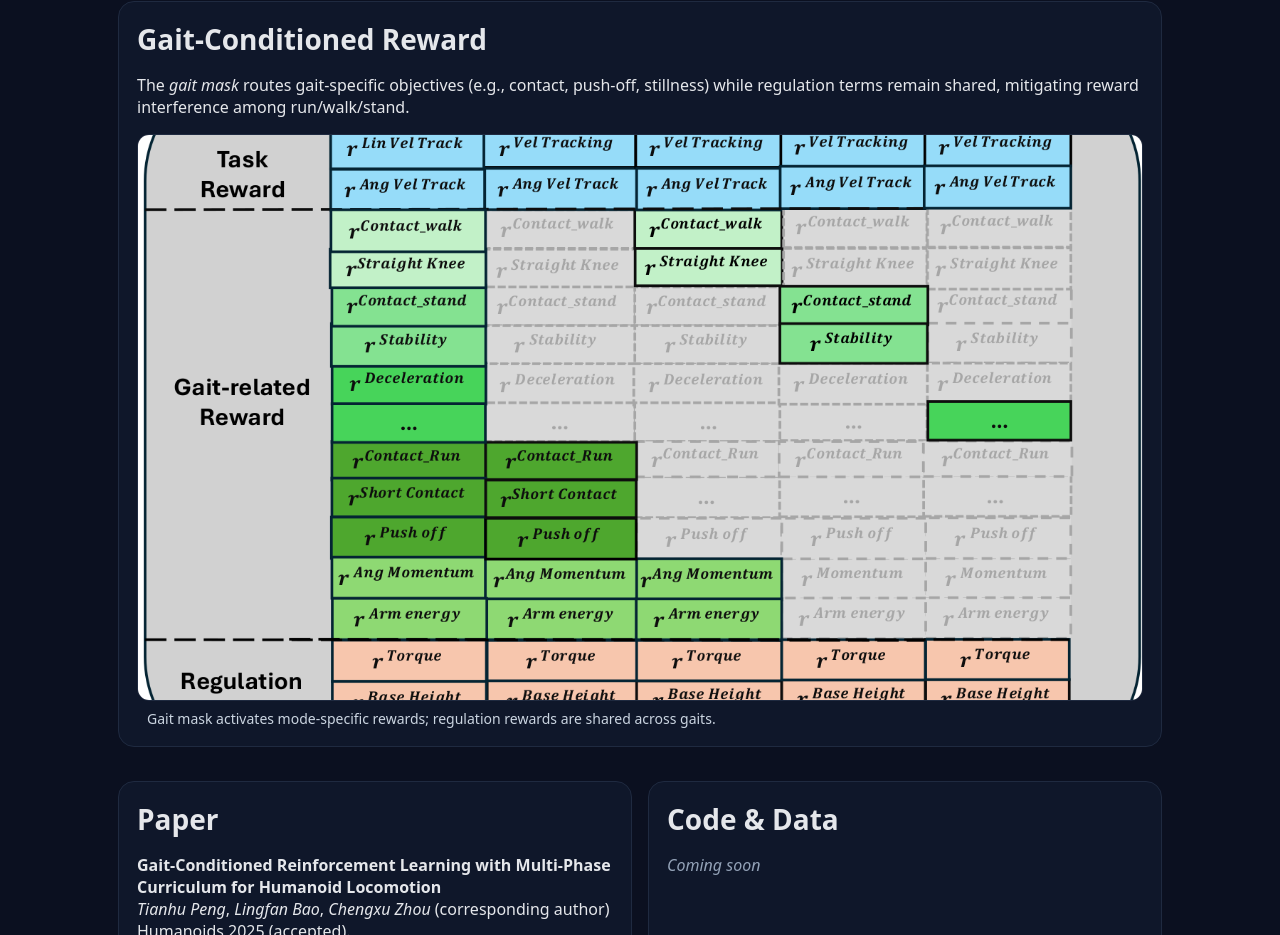
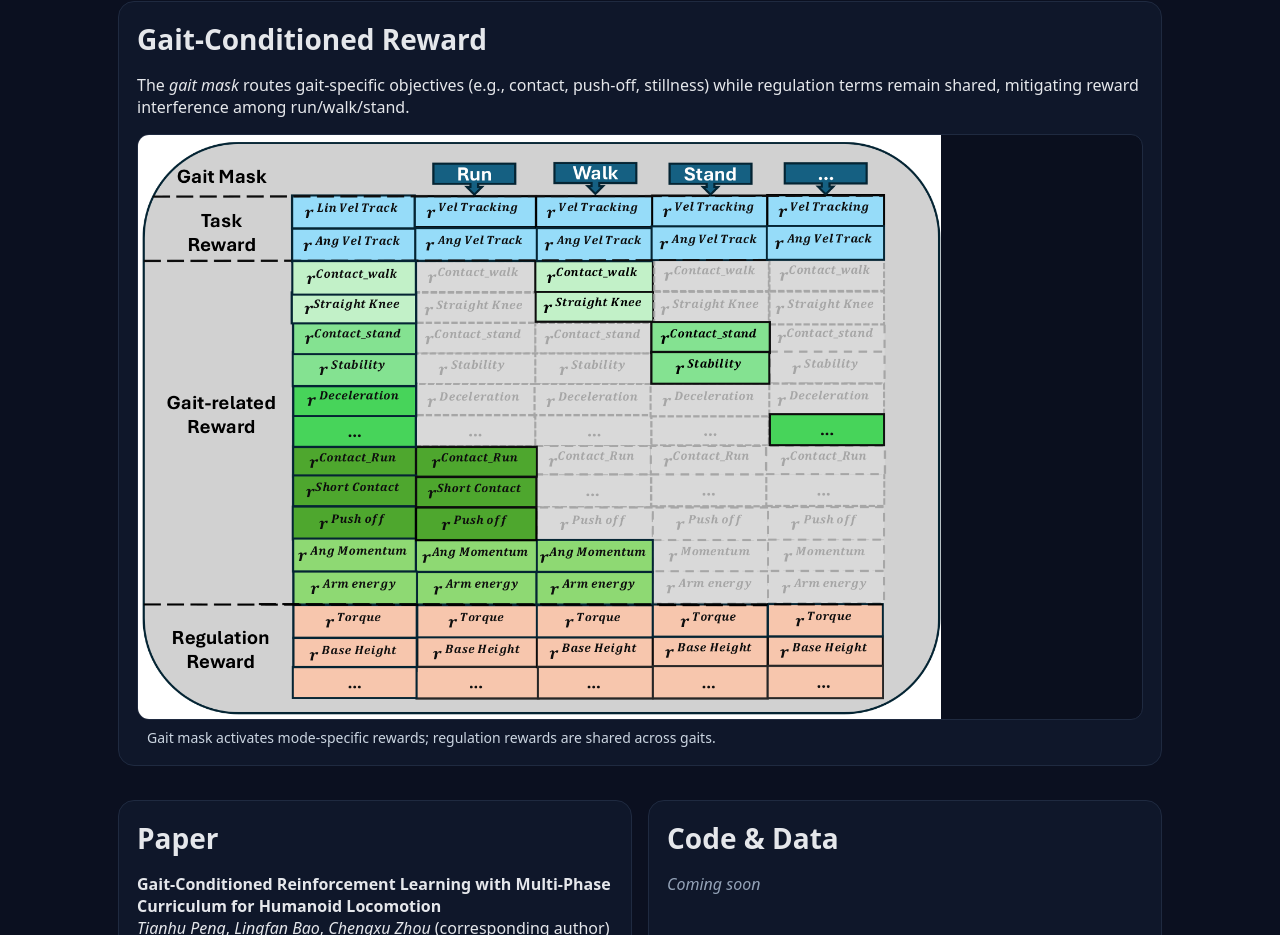
Before and after one commit to RamseyPengTianhu/Gait-conditioned-humanoid-locomotion, a plain HTML site: page index.html in a window 1280 px wide. Shown: the part 2374-3309 px from the top of the page. Drawn offline with Linux system fonts and the light colour scheme.

Commit message:
fig size

```diff
--- a/index.html
+++ b/index.html
@@ -384,8 +384,8 @@
           <div class="fig">
             <img
               src="figs/Gait_Mask.png"
-              class="thumb-169"
               alt="Gait mask and reward routing"
+              style="max-width: 80%; height: auto"
             />
           </div>
           <figcaption>
```
